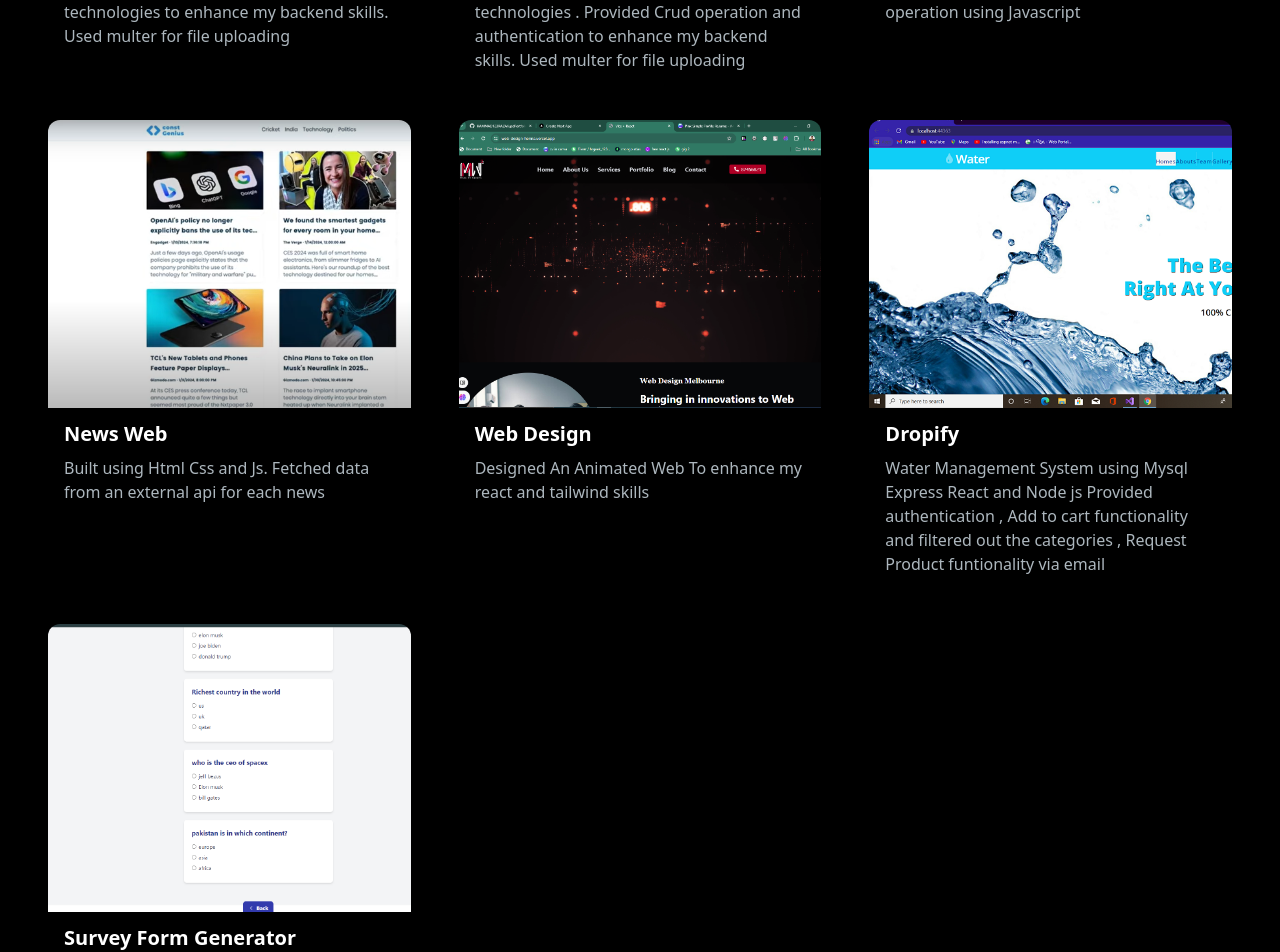
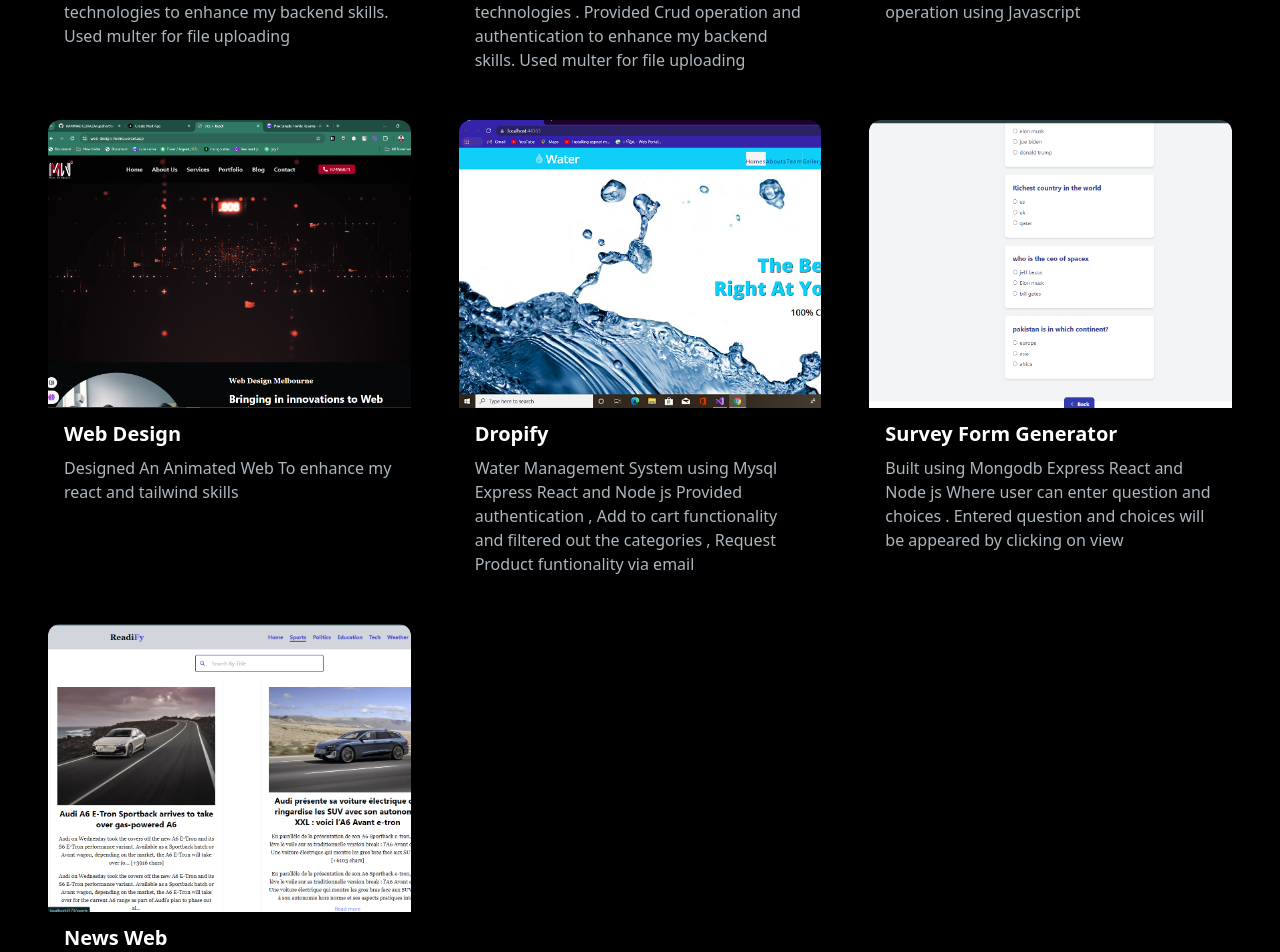
Before and after one commit to HAMMAD123RAZA/updPortfolio, a Next.js app: page / in a window 1280 px wide. Shown: the part 3528-4480 px from the top of the page. Built offline with nearby package versions, Linux system fonts and the light colour scheme.

Commit message:
updation

```diff
--- a/src/components/ProjectSec.jsx
+++ b/src/components/ProjectSec.jsx
@@ -51,7 +51,6 @@ const projectsData = [
     gitUrl: "/",
     previewUrl: "/",
   },
-
 
   {
     id: 5,
@@ -117,15 +116,15 @@ const projectsData = [
     gitUrl: "https://github.com/HAMMAD123RAZA/todooos.github.io.git",
     previewUrl: "/",
   },
-  {
-    id: 10,
-    title: "News Web ",
-    description: "Built using Html Css and Js. Fetched data from an external api for each news",
-    image: "/images/projects/news.png",
-    tag: ["All", "HtmlCss"],
-    gitUrl: "https://github.com/HAMMAD123RAZA/News-Web.git",
-    previewUrl: "/",
-  },
+  // {
+  //   id: 10,
+  //   title: "News Web ",
+  //   description: "Built using Html Css and Js. Fetched data from an external api for each news",
+  //   image: "/images/projects/news.png",
+  //   tag: ["All", "HtmlCss"],
+  //   gitUrl: "https://github.com/HAMMAD123RAZA/News-Web.git",
+  //   previewUrl: "/",
+  // },
   {
     id: 7,
     title: "Web Design ",
@@ -151,6 +150,15 @@ const projectsData = [
     image: "/images/projects/survey.png",
     tag: ["All", "FullStack"],
     gitUrl: "https://github.com/HAMMAD123RAZA/survey-form-generator-.git",
+    previewUrl: "/",
+  },
+  {
+    id: 11,
+    title: "News Web ",
+    description: "Built using React Tailwind css and did api integration using news api . Provided pagination and search functionality and categorized all the news in nav menu ",
+    image: "/images/projects/kha.png",
+    tag: ["All", "React"],
+    gitUrl: "https://github.com/HAMMAD123RAZA/NewsWeb-with-react-.git",
     previewUrl: "/",
   },
 
```
Also changed, not shown: public/images/projects/kha.png (added).
